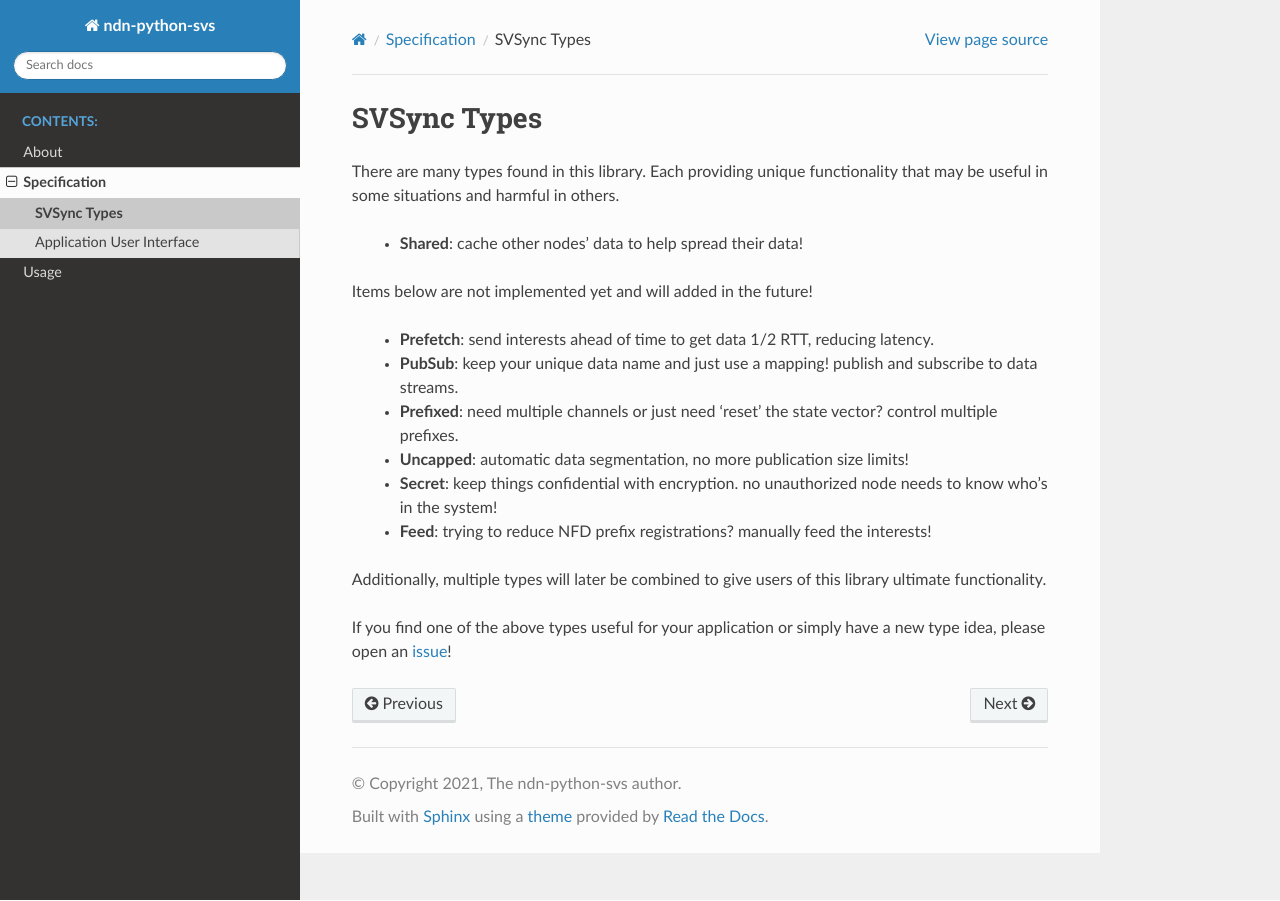
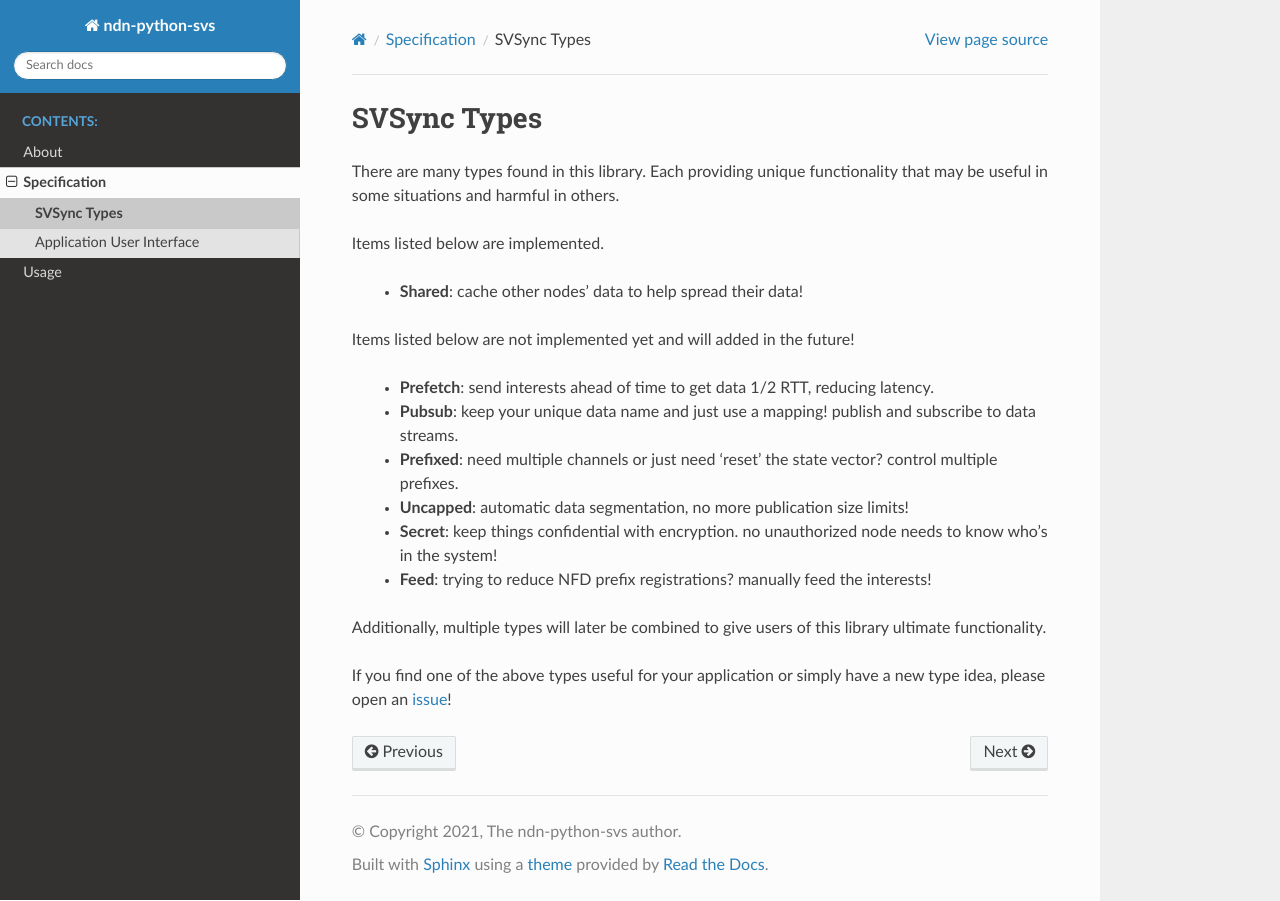
Before and after one commit to justincpresley/ndn-python-svs, a Sphinx documentation site: the page built from docs/src/specification/types.rst, in a window 1280 px wide. Built offline with Sphinx 7.4.7 and the Read the Docs theme 2.0.0, drawn with Linux system fonts in a browser that asks for light colours.

Commit message:
Spelling and Clarification of types page

```diff
--- a/docs/src/specification/types.rst
+++ b/docs/src/specification/types.rst
@@ -4,12 +4,14 @@ SVSync Types
 There are many types found in this library.
 Each providing unique functionality that may be useful in some situations and harmful in others.
 
+Items listed below are implemented.
+
     * **Shared**: cache other nodes' data to help spread their data!
 
-Items below are not implemented yet and will added in the future!
+Items listed below are not implemented yet and will added in the future!
 
     * **Prefetch**: send interests ahead of time to get data 1/2 RTT, reducing latency.
-    * **PubSub**: keep your unique data name and just use a mapping! publish and subscribe to data streams.
+    * **Pubsub**: keep your unique data name and just use a mapping! publish and subscribe to data streams.
     * **Prefixed**: need multiple channels or just need 'reset' the state vector? control multiple prefixes.
     * **Uncapped**: automatic data segmentation, no more publication size limits!
     * **Secret**: keep things confidential with encryption. no unauthorized node needs to know who's in the system!
```
